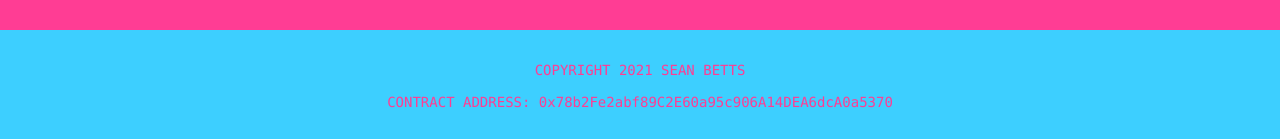
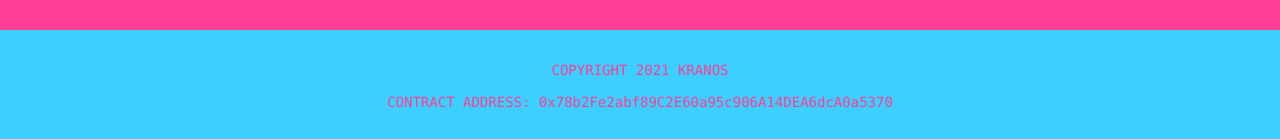
Before and after one commit to seanbetts/nAnimals, a React (Create React App) app: page / in a window 1280 px wide. Shown: the part 1779-1918 px from the top of the page. Built offline with nearby package versions, Linux system fonts and the light colour scheme.

Commit message:
Changed copyright

```diff
--- a/src/App.js
+++ b/src/App.js
@@ -358,7 +358,7 @@ function App() {
         </s.NFTContainerBar>
         <s.Container>
           <s.SpacerLarge />
-          <s.TextDescription>COPYRIGHT 2021 SEAN BETTS</s.TextDescription>
+          <s.TextDescription>COPYRIGHT 2021 KRANOS</s.TextDescription>
           <s.SpacerSmall />
           <s.TextDescription>CONTRACT ADDRESS: 0x78b2Fe2abf89C2E60a95c906A14DEA6dcA0a5370</s.TextDescription>
           <s.SpacerLarge />
```
